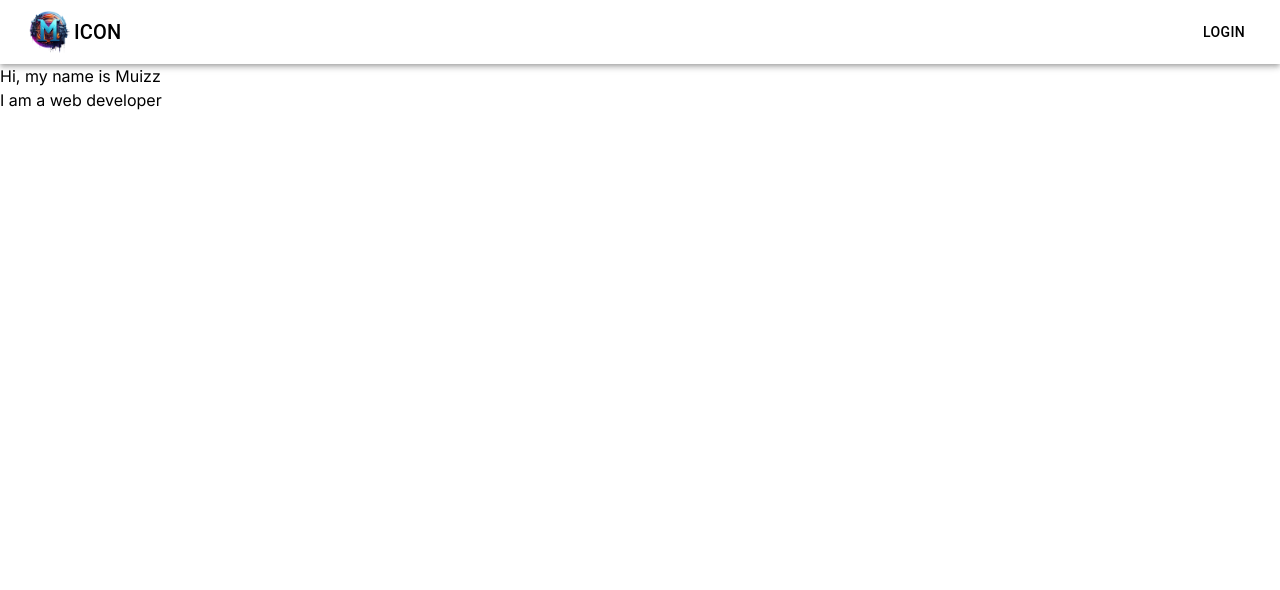
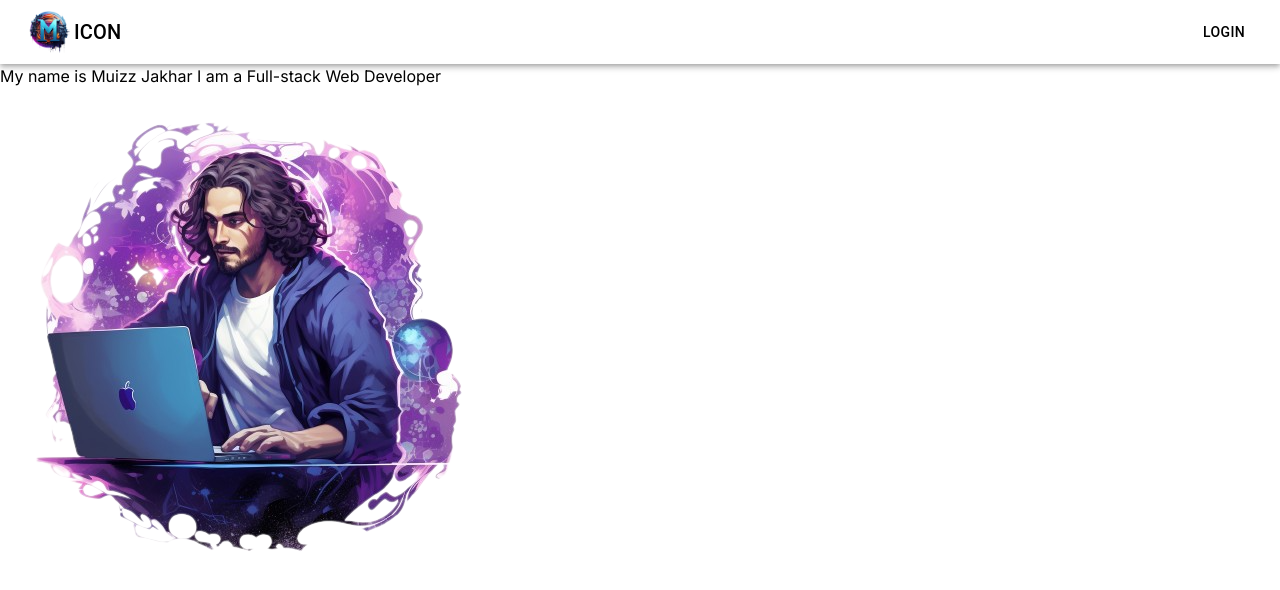
Before and after one commit to MtJakhar/my-portfolio, a Next.js app: page / in a window 1280 px wide. Shown: the top 590 px of the page. Built offline with nearby package versions, Linux system fonts and the light colour scheme.

Commit message:
added images

```diff
--- a/app/components/IntroPage.js
+++ b/app/components/IntroPage.js
@@ -1,11 +1,15 @@
 import React from "react";
+import Image from "next/image";
+import avatar from "../../public/images/avatar.png";
 
 const IntroPage = () => {
   return (
     <>
       <div>
-        <h1>Hi, my name is Muizz</h1>
-        <h2>I am a web developer</h2>
+        <div>
+          <h1>My name is Muizz Jakhar I am a Full-stack Web Developer</h1>
+        </div>
+        <Image src={avatar} alt="Muizz Jakhar Avatar" />
       </div>
     </>
   );
--- a/app/components/NavBar.js
+++ b/app/components/NavBar.js
@@ -12,7 +12,7 @@ const NavBar = () => {
     <Box sx={{ flexGrow: 1 }}>
       <AppBar position="sticky" color="transparent">
         <Toolbar>
-          <Image src={logo} width={50} height={50} />
+          <Image src={logo} alt="icon" width={50} height={50} />
           <Typography variant="h6" component="div" sx={{ flexGrow: 1 }}>
             ICON
           </Typography>
```
Also changed, not shown: public/images/avatar.png (added), public/images/cyberCityDivider.png (added).
